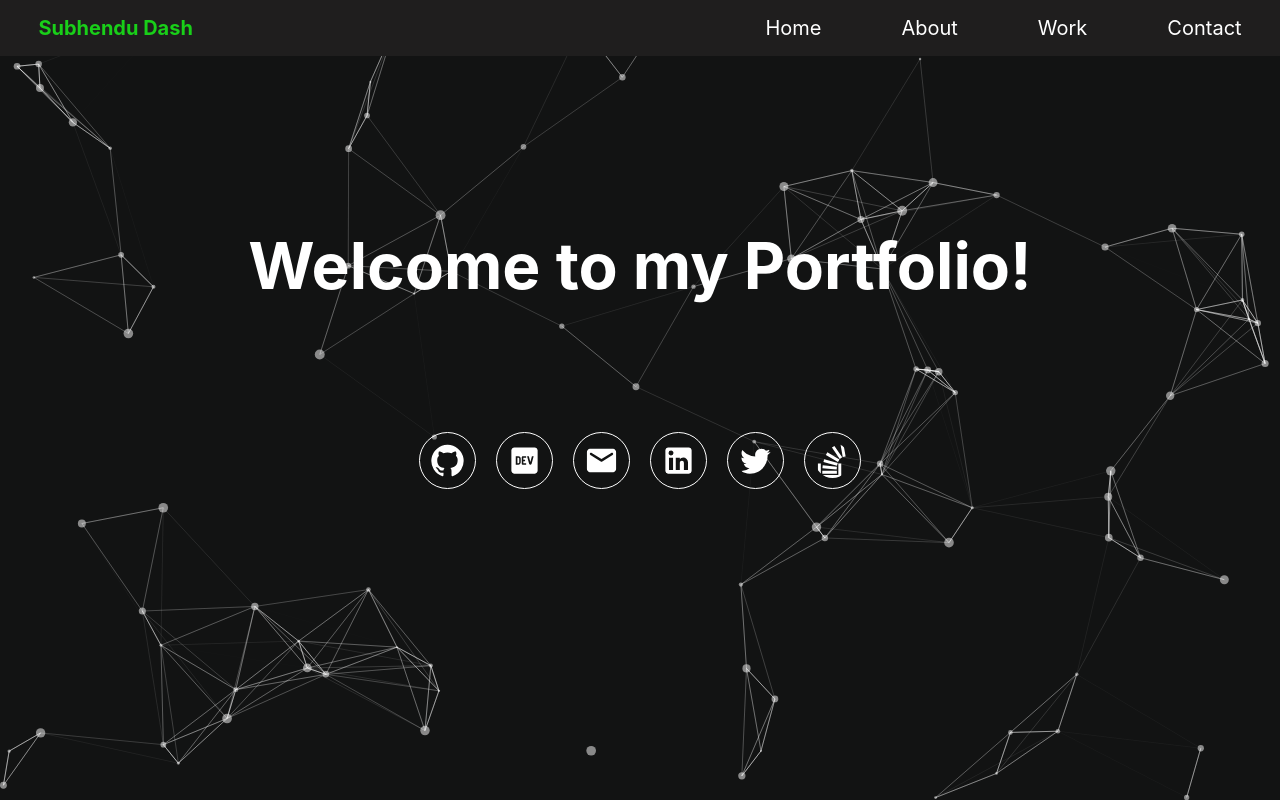
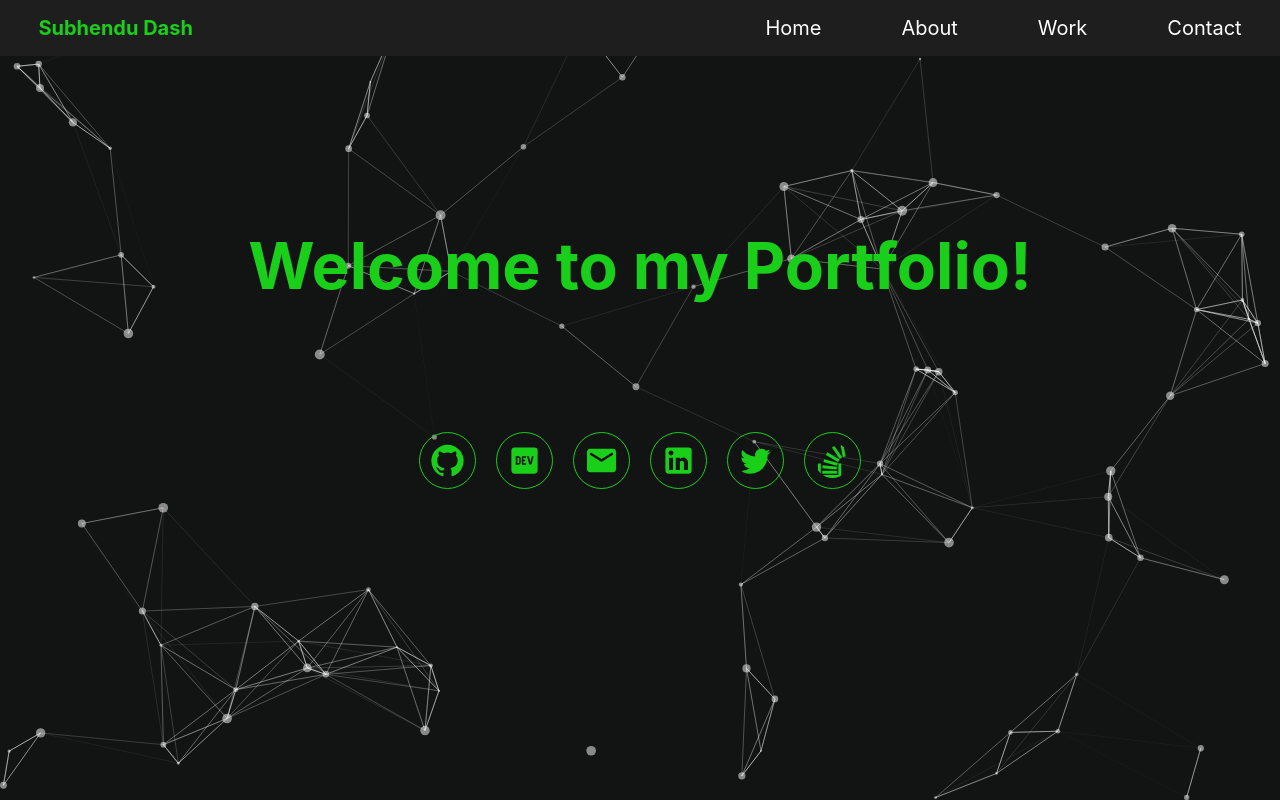
Before and after one commit to subhendudash02/subhendudash02.github.io, a React (Create React App) app: page /#/ in a window 1280 px wide. Built offline with nearby package versions, Linux system fonts and the light colour scheme.

Commit message:
change color of icons and heading

```diff
--- a/src/styles/about.css
+++ b/src/styles/about.css
@@ -1,3 +1,4 @@
 .about {
     padding: 2%;
+    text-align: center;
 }
--- a/src/styles/home.css
+++ b/src/styles/home.css
@@ -6,6 +6,7 @@
 
 .mainHeading {
     margin-bottom: 10%;
+    color: rgb(25, 207, 25);
 }
 
 .socIcon {
@@ -16,7 +17,7 @@
 	height: 45px;
 	text-align: center;
 	line-height: 1.25;
-	border: 1px solid white;
+	border: 1px solid rgb(25, 207, 25);
 	border-radius: 100%;
 	margin: 0 10px;
 	transition-duration: 2s;
--- a/src/utils/themes.js
+++ b/src/utils/themes.js
@@ -3,7 +3,7 @@ import { createTheme } from '@mui/material/styles';
 const theme = createTheme({
     palette: {
         primary: {
-            main: "#FFFFFF",
+            main: "rgb(25, 207, 25)",
         },
     },
 });
```
